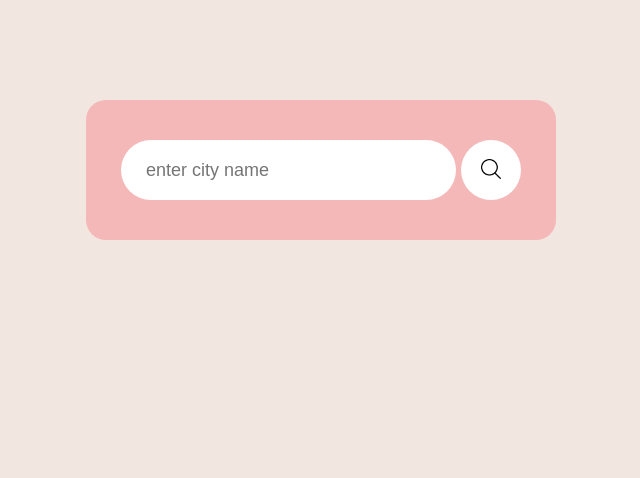
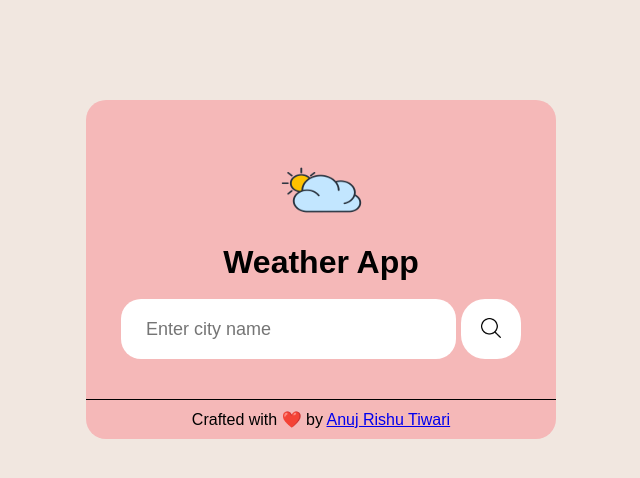
Before and after one commit to anuj-rishu/Weather-WebAPP, a plain HTML site: page Index.html in a window 1280 px wide. Shown: the whole page, without its empty margins (319-959 px from the left). Drawn offline with Linux system fonts and the light colour scheme.

Commit message:
final submit

```diff
--- a/Index.html
+++ b/Index.html
@@ -12,18 +12,27 @@
     height: 20px;
 
   }
-/* #weather-icon{
+#icon-size{
   width: 125px;
-  height: 125px;
-} */
+  height: 100px;
+
+}
+#heading-col{
+  color: black;
+}
  </style>
 </head>
 
 <body>
   <div class="card">
 
+    <div class="header">
+      <img id="icon-size" src="weather-icon.png" alt="Weather Icon">
+      <h1 id="heading-col">Weather App</h1>
+    </div>
+<br>
     <div class="search">
-      <input type="text" placeholder="enter city name" spellcheck="false">
+      <input type="text" placeholder="Enter city name" spellcheck="false">
 
       <button><img id="search-icon" src="search icon.png" alt=""></button>
        </div>
@@ -72,10 +81,19 @@
           <p>Wind Speed</p>
         </div>
       </div>
+
+
     </div>
 
+
    </div>
+
+   <div class="footer">
+    <p>Crafted with ❤️ by <a id="anuj-footer-color"href="https://www.linkedin.com/in/anuj-rishu" target="_blank" >Anuj Rishu Tiwari</a></p>
+  </div>
+
 </div>
+
   <script>
     const apiKey ="952aa5657ad89f05ac2ffcc04d026386";
     const apiUrl ="https://api.openweathermap.org/data/2.5/weather?units=metric&q=";
--- a/style.css
+++ b/style.css
@@ -14,7 +14,9 @@ body{
     background-color: #f5b8b8;
     color: #fff;
     margin: 100px auto 0;
-    border-radius: 20px;
+    /* border-radius: 20px; */
+    border-top-left-radius: 20px;
+    border-top-right-radius: 20px;
     padding: 40px 35px;
     padding: 40px 35px;
     text-align: center;
@@ -35,7 +37,7 @@ body{
     padding: 10px 25px;
     height: 60px;
     border: 30px;
-    border-radius:30px ;
+    border-radius:20px ;
     flex :1;
     margin-right: 16x;
     font-size: 18px;
@@ -45,7 +47,7 @@ body{
     border: 0;
     outline: 0;
     background-color: white;
-   border-radius: 50%;
+   border-radius: 40%;
    width: 60px;
    height: 60px;
    cursor: pointer;
@@ -108,3 +110,17 @@ humidity, wind{
     display: none;
     color: red;
 }
+.footer{
+    width: 90%;
+    max-width: 470px;
+    background-color: #f5b8b8;
+    color: #fff;
+    margin: 0px auto 0;
+    border-top: 1px solid #000;
+    border-bottom-left-radius: 20px;
+  border-bottom-right-radius: 20px;
+
+    padding: 10px 35px;
+    text-align: center;
+    color: #000;
+}
```
Also changed, not shown: weather-icon.png (renamed from icon.png).
